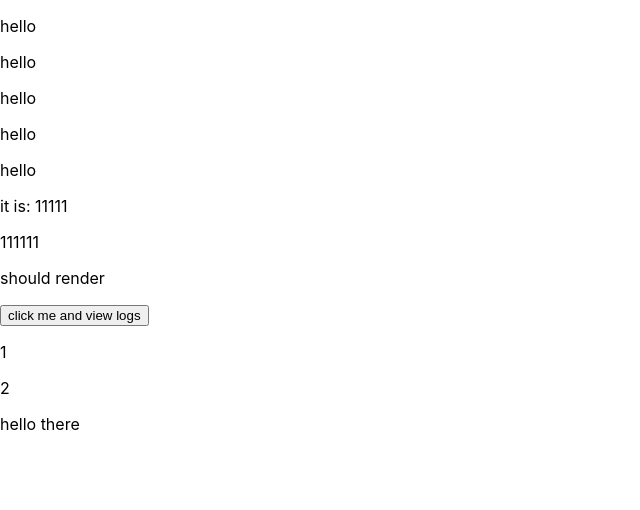
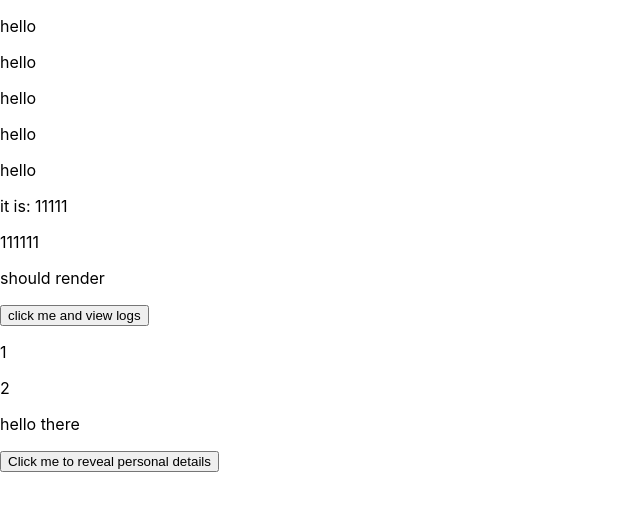
Before and after one commit to curlywurlycraig/react-naughty, a React (Create React App) app: page / in a window 1280 px wide. Shown: the top 510 px of the page, without its empty margins (0-640 px from the left). Built offline with nearby package versions, Linux system fonts and the light colour scheme.

Commit message:
Add more complicated example

```diff
--- a/src/App.js
+++ b/src/App.js
@@ -31,39 +31,30 @@ const App = () => {
       <UseTimes hook={useExampleHook} n={5}>
         {(results) => <p>it is: {results}</p>}
       </UseTimes>
-
       <Times n={5}>
         <Use hook={useExampleHook}>{(v) => v}</Use>
       </Times>
-
       <Use hook={useExampleHook}>{(v) => v}</Use>
-
       {/* The onResultsChange callback can be used to interact outside of JSX */}
       <UseTimes hook={useExampleHook} n={10} onResultsChange={setHookResults} />
-
       {/* When allows JSX to be conditionally rendered without escaping from JSX */}
       <When cond={() => 1 === 1}>
         <p>should render</p>
       </When>
-
       <When cond={() => 1 === 2}>
         <p>should not render</p>
       </When>
-
       {/* UseWhen simply composes Use and When */}
       <UseWhen
         cond={() => 1 === 2}
         hook={useLogEffect}
         hookArgs="should not log"
       />
-
       <UseWhen cond={() => 1 === 1} hook={useLogEffect} hookArgs="should log" />
-
-      {/* Upon allows some JSX to be rendered only when a callback is called. And only for one render cycle! */}
-      <Upon then={<Use hook={useLogEffect} hookArgs="button clicked!" />}>
+      {/* Upon allows some JSX to be rendered only when a callback is called. singleFire means only for one render cycle! */}
+      <Upon then={<Use hook={useLogEffect} hookArgs="button clicked!" singleFire />}>
         {(cb) => <button onClick={cb}>click me and view logs</button>}
       </Upon>
-
       {/* UseLet allows calling multiple hooks within JSX and having the results passed to children. */}
       <UseLet
         map={{
@@ -80,6 +71,28 @@ const App = () => {
           </>
         )}
       </UseLet>
+      {/* A more complicated example showing things working together. */}
+      <Upon
+        then={
+          <UseLet
+            map={{
+              age: [useExampleHook, 32],
+              name: [useExampleHook, "Someone"],
+            }}
+          >
+            {({ name, age }) => (
+              <>
+                <p>Name: {name}</p>
+                <p>Age: {age}</p>
+              </>
+            )}
+          </UseLet>
+        }
+      >
+        {(cb) => (
+          <button onClick={cb}>Click me to reveal personal details</button>
+        )}
+      </Upon>
     </>
   );
 };
--- a/src/combinators/components/upon.js
+++ b/src/combinators/components/upon.js
@@ -1,7 +1,7 @@
 import React, { useState, useEffect } from "react";
 import When from "./when";
 
-const Upon = ({ then, children }) => {
+const Upon = ({ then, children, singleFire }) => {
   const [willDo, setWillDo] = useState(false);
 
   const cb = () => {
@@ -9,7 +9,7 @@ const Upon = ({ then, children }) => {
   };
 
   useEffect(() => {
-    if (willDo) {
+    if (willDo && singleFire) {
       setWillDo(false);
     }
   }, [willDo]);
--- a/src/combinators/components/useLet.js
+++ b/src/combinators/components/useLet.js
@@ -26,6 +26,8 @@ const UseLet = ({ map, children, onResultsChange }) => {
     return <Use key={key} hook={hook} hookArgs={args} onResult={(newResult) => handleResult(key, newResult)} />;
   });
 
+  console.log('giong to call children with ', newestResults);
+
   return (
     <>
       {useEls}
```
